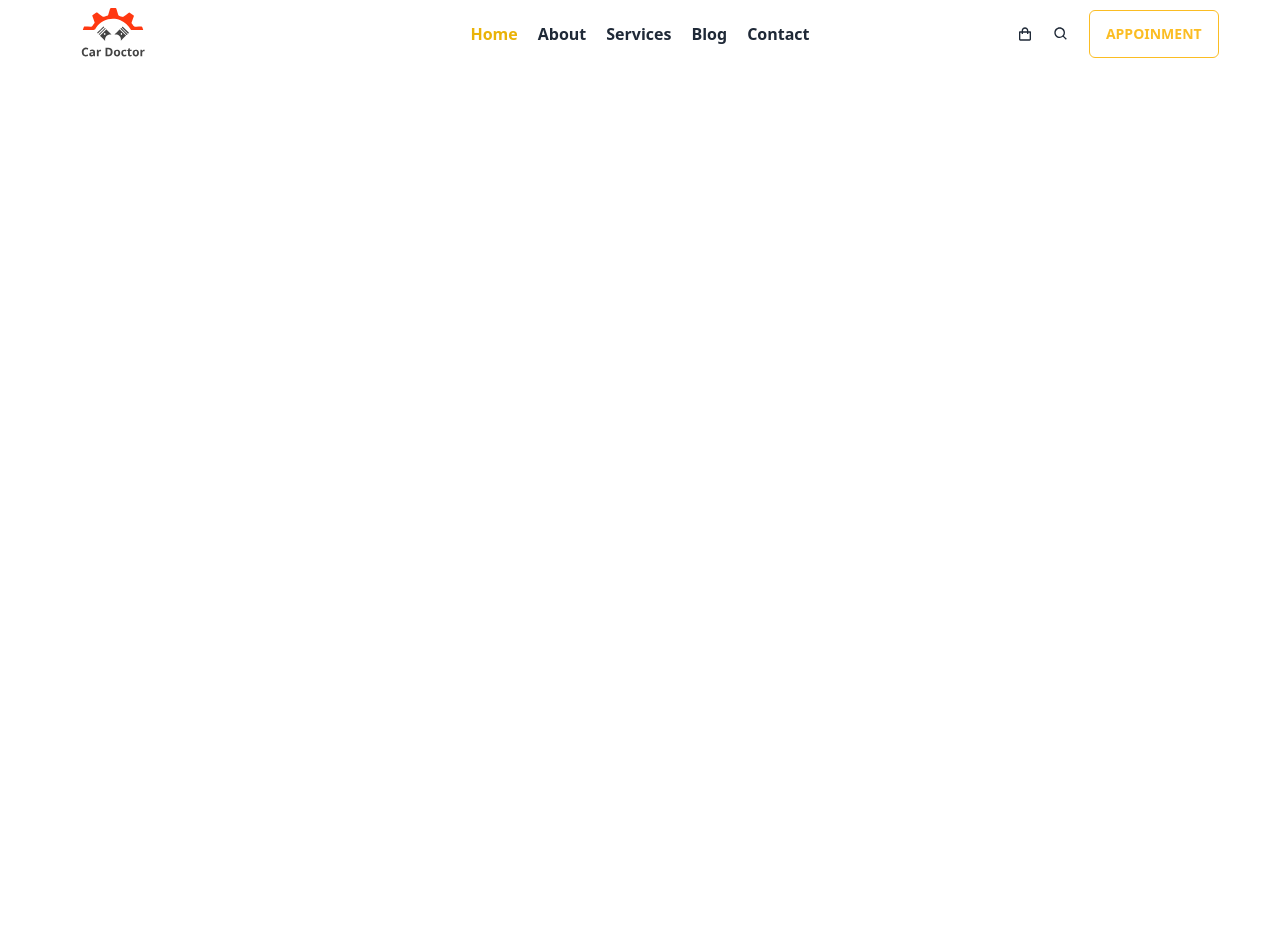
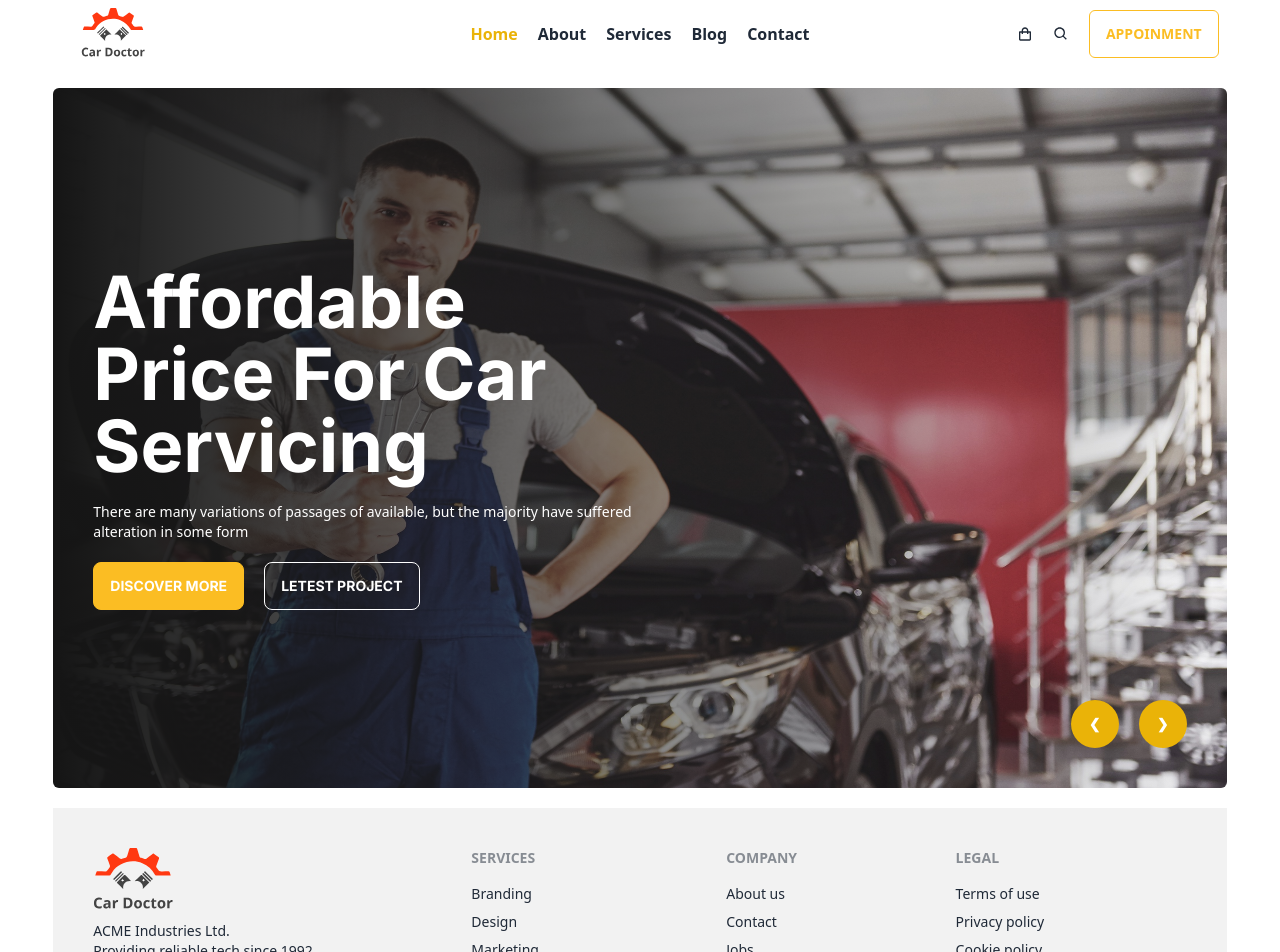
Before and after one commit to mohaiminur24/Car-Doctor-Client-Side, a React (Vite) app: page / in a window 1280 px wide. Shown: the top 952 px of the page. Before the commit the page ends 800 px from the top, so only its background shows below. Built offline with nearby package versions, Linux system fonts and the light colour scheme.

Commit message:
slider design complete

```diff
--- a/src/HeaderFooterLayout/Footer.jsx
+++ b/src/HeaderFooterLayout/Footer.jsx
@@ -1,10 +1,34 @@
 import React from 'react';
+import logo from "../assets/logo.svg"
 
 const Footer = () => {
     return (
-        <div>
-
-        </div>
+        <footer className="footer p-10 bg-base-200 text-base-content">
+  <div>
+    <img className='w-20' src={logo} alt="" />
+    <p>ACME Industries Ltd.<br/>Providing reliable tech since 1992</p>
+  </div>
+  <div>
+    <span className="footer-title">Services</span>
+    <a className="link link-hover">Branding</a>
+    <a className="link link-hover">Design</a>
+    <a className="link link-hover">Marketing</a>
+    <a className="link link-hover">Advertisement</a>
+  </div>
+  <div>
+    <span className="footer-title">Company</span>
+    <a className="link link-hover">About us</a>
+    <a className="link link-hover">Contact</a>
+    <a className="link link-hover">Jobs</a>
+    <a className="link link-hover">Press kit</a>
+  </div>
+  <div>
+    <span className="footer-title">Legal</span>
+    <a className="link link-hover">Terms of use</a>
+    <a className="link link-hover">Privacy policy</a>
+    <a className="link link-hover">Cookie policy</a>
+  </div>
+</footer>
     );
 };
 
--- a/src/HomeLayout/HomePage.jsx
+++ b/src/HomeLayout/HomePage.jsx
@@ -1,9 +1,10 @@
 import React from 'react';
+import Slider from './HomePageComponents/Slider';
 
 const HomePage = () => {
     return (
         <div>
-
+            <Slider/>
         </div>
     );
 };
--- /dev/null
+++ b/src/HomeLayout/HomePageComponents/Slider.jsx
@@ -0,0 +1,142 @@
+import React from "react";
+import bannerone from "../../assets/images/banner/1.jpg";
+import bannertwo from "../../assets/images/banner/2.jpg";
+import bannerthree from "../../assets/images/banner/3.jpg";
+import bannerfour from "../../assets/images/banner/4.jpg";
+
+const Slider = () => {
+  return (
+    <div className="carousel my-5 rounded-md w-full h-[calc(100vh-100px)]">
+      <div id="slide1" className="carousel-item relative w-full">
+        <img src={bannerone} className="w-full" />
+        <div className="absolute w-full flex justify-between p-10 items-center h-full bg-gradient-to-r from-[#151515] to-[rgba(21, 21, 21, 0))]">
+          <div className="w-1/2 text-white space-y-5">
+            <h1 className="text-7xl font-inter font-bold">Affordable Price For Car Servicing</h1>
+            <p className="text-sm">
+              There are many variations of passages of available, but the
+              majority have suffered alteration in some form
+            </p>
+            <div className="flex gap-5">
+              <button className="btn btn-warning font-bold font-inter text-white">Discover More</button>
+              <button className="btn btn-outline hover:bg-transparent font-bold border-white font-inter text-white">letest Project</button>
+            </div>
+          </div>
+          <div className="mt-auto flex justify-end w-1/2">
+            <div className="w-fit flex gap-5">
+              <a
+                href="#slide4"
+                className="btn bg-yellow-500 border-none btn-circle"
+              >
+                ❮
+              </a>
+              <a
+                href="#slide2"
+                className="btn bg-yellow-500 border-none btn-circle"
+              >
+                ❯
+              </a>
+            </div>
+          </div>
+        </div>
+      </div>
+      <div id="slide2" className="carousel-item relative w-full">
+        <img src={bannertwo} className="w-full" />
+        <div className="absolute w-full flex justify-between p-10 items-center h-full bg-gradient-to-r from-[#151515] to-[rgba(21, 21, 21, 0))]">
+          <div className="w-1/2 text-white space-y-5">
+            <h1 className="text-7xl font-inter font-bold">Affordable Price For Car Servicing</h1>
+            <p className="text-sm">
+              There are many variations of passages of available, but the
+              majority have suffered alteration in some form
+            </p>
+            <div className="flex gap-5">
+              <button className="btn btn-warning font-bold font-inter text-white">Discover More</button>
+              <button className="btn btn-outline hover:bg-transparent font-bold border-white font-inter text-white">letest Project</button>
+            </div>
+          </div>
+          <div className="mt-auto flex justify-end w-1/2">
+            <div className="w-fit flex gap-5">
+              <a
+                href="#slide1"
+                className="btn bg-yellow-500 border-none btn-circle"
+              >
+                ❮
+              </a>
+              <a
+                href="#slide3"
+                className="btn bg-yellow-500 border-none btn-circle"
+              >
+                ❯
+              </a>
+            </div>
+          </div>
+        </div>
+      </div>
+      <div id="slide3" className="carousel-item relative w-full">
+        <img src={bannerthree} className="w-full" />
+        <div className="absolute w-full flex justify-between p-10 items-center h-full bg-gradient-to-r from-[#151515] to-[rgba(21, 21, 21, 0))]">
+          <div className="w-1/2 text-white space-y-5">
+            <h1 className="text-7xl font-inter font-bold">Affordable Price For Car Servicing</h1>
+            <p className="text-sm">
+              There are many variations of passages of available, but the
+              majority have suffered alteration in some form
+            </p>
+            <div className="flex gap-5">
+              <button className="btn btn-warning font-bold font-inter text-white">Discover More</button>
+              <button className="btn btn-outline hover:bg-transparent font-bold border-white font-inter text-white">letest Project</button>
+            </div>
+          </div>
+          <div className="mt-auto flex justify-end w-1/2">
+            <div className="w-fit flex gap-5">
+              <a
+                href="#slide2"
+                className="btn bg-yellow-500 border-none btn-circle"
+              >
+                ❮
+              </a>
+              <a
+                href="#slide4"
+                className="btn bg-yellow-500 border-none btn-circle"
+              >
+                ❯
+              </a>
+            </div>
+          </div>
+        </div>
+      </div>
+      <div id="slide4" className="carousel-item relative w-full">
+        <img src={bannerfour} className="w-full" />
+        <div className="absolute w-full flex justify-between p-10 items-center h-full bg-gradient-to-r from-[#151515] to-[rgba(21, 21, 21, 0))]">
+          <div className="w-1/2 text-white space-y-5">
+            <h1 className="text-7xl font-inter font-bold">Affordable Price For Car Servicing</h1>
+            <p className="text-sm">
+              There are many variations of passages of available, but the
+              majority have suffered alteration in some form
+            </p>
+            <div className="flex gap-5">
+              <button className="btn btn-warning font-bold font-inter text-white">Discover More</button>
+              <button className="btn btn-outline hover:bg-transparent font-bold border-white font-inter text-white">letest Project</button>
+            </div>
+          </div>
+          <div className="mt-auto flex justify-end w-1/2">
+            <div className="w-fit flex gap-5">
+              <a
+                href="#slide3"
+                className="btn bg-yellow-500 border-none btn-circle"
+              >
+                ❮
+              </a>
+              <a
+                href="#slide1"
+                className="btn bg-yellow-500 border-none btn-circle"
+              >
+                ❯
+              </a>
+            </div>
+          </div>
+        </div>
+      </div>
+    </div>
+  );
+};
+
+export default Slider;
```
Also changed, not shown: src/assets/images/banner/5.jpg (deleted), src/assets/images/banner/6.jpg (deleted).
